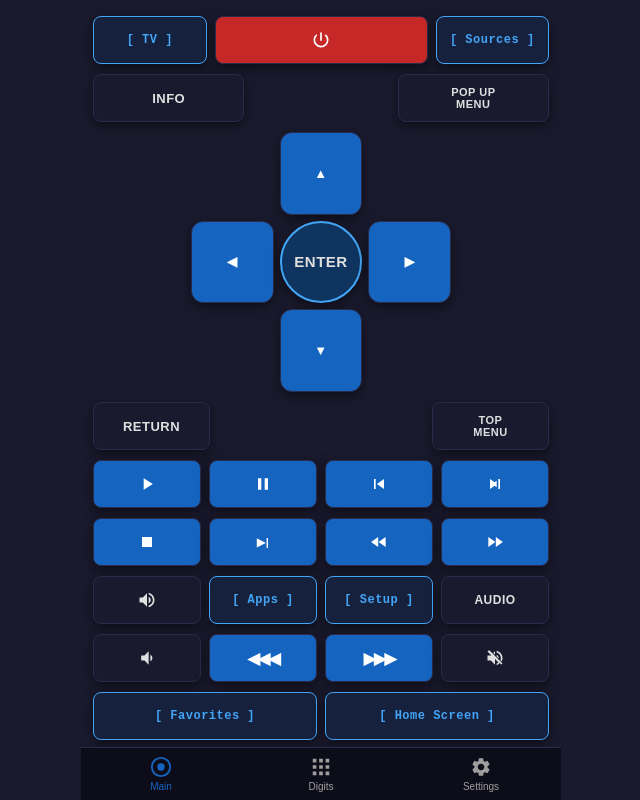
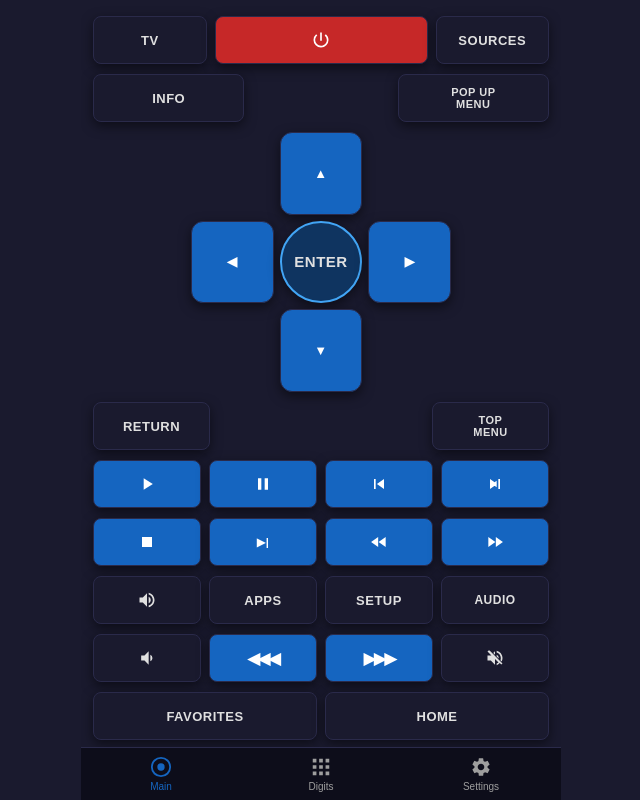
Before and after one commit to sadam6752-tech/ioBroker.dune-hd-remote, a website: page admin/pwa/index.html in a window 1280 px wide. Shown: the whole page, without its empty margins (319-959 px from the left). Drawn offline with Linux system fonts and the light colour scheme.

Commit message:
ux: nav shortcuts use default btn style, remove brackets

```diff
--- a/admin/pwa/css/style.css
+++ b/admin/pwa/css/style.css
@@ -253,17 +253,6 @@ html, body {
 .toggle-switch input:checked + .toggle-slider { background: var(--accent); }
 .toggle-switch input:checked + .toggle-slider::before { transform: translateX(20px); }
 
-/* ── Nav shortcut buttons ─────────────────────────────────────────────────── */
-.btn-nav-shortcut {
-  background: var(--bg2);
-  border: 1px solid var(--accent);
-  color: var(--accent);
-  font-size: 12px;
-  font-weight: 600;
-  font-family: monospace;
-}
-.btn-nav-shortcut:active { filter: brightness(1.4); transform: scale(.95); }
-
 /* ── Text input row ───────────────────────────────────────────────────────── */
 .text-input-row {
   display: flex;
--- a/admin/pwa/index.html
+++ b/admin/pwa/index.html
@@ -18,11 +18,11 @@
 
     <!-- TV / POWER / Sources -->
     <div class="row">
-      <button id="btn-tv"    class="btn btn-nav-shortcut" style="flex:1">[ TV ]</button>
+      <button id="btn-tv"    class="btn" style="flex:1">TV</button>
       <button id="btn-power" class="btn power" style="flex:2" title="Power">
         <svg viewBox="0 0 24 24"><path d="M13 3h-2v10h2V3zm4.83 2.17l-1.42 1.42A6.92 6.92 0 0 1 19 12c0 3.87-3.13 7-7 7A7 7 0 0 1 5 12c0-2.28 1.09-4.3 2.58-5.42L6.17 5.17A8.932 8.932 0 0 0 3 12a9 9 0 0 0 18 0c0-2.74-1.23-5.18-3.17-6.83z"/></svg>
       </button>
-      <button id="btn-sources" class="btn btn-nav-shortcut" style="flex:1">[ Sources ]</button>
+      <button id="btn-sources" class="btn" style="flex:1">SOURCES</button>
     </div>
 
     <!-- INFO / POP UP row -->
@@ -87,8 +87,8 @@
       <button id="btn-vol-up" class="btn" style="flex:1">
         <svg viewBox="0 0 24 24"><path d="M3 9v6h4l5 5V4L7 9H3zm13.5 3A4.5 4.5 0 0 0 14 7.97v8.05c1.48-.73 2.5-2.25 2.5-4.02zM14 3.23v2.06c2.89.86 5 3.54 5 6.71s-2.11 5.85-5 6.71v2.06c4.01-.91 7-4.49 7-8.77s-2.99-7.86-7-8.77z"/></svg>
       </button>
-      <button id="btn-apps"  class="btn btn-nav-shortcut" style="flex:1">[ Apps ]</button>
-      <button id="btn-setup" class="btn btn-nav-shortcut" style="flex:1">[ Setup ]</button>
+      <button id="btn-apps"  class="btn" style="flex:1">APPS</button>
+      <button id="btn-setup" class="btn" style="flex:1">SETUP</button>
       <button id="btn-audio" class="btn" style="flex:1;font-size:12px">AUDIO</button>
     </div>
 
@@ -106,8 +106,8 @@
 
     <!-- Favorites / Home Screen -->
     <div class="row">
-      <button id="btn-favorites"   class="btn btn-nav-shortcut" style="flex:1">[ Favorites ]</button>
-      <button id="btn-home-screen" class="btn btn-nav-shortcut" style="flex:1">[ Home Screen ]</button>
+      <button id="btn-favorites"   class="btn" style="flex:1">FAVORITES</button>
+      <button id="btn-home-screen" class="btn" style="flex:1">HOME</button>
     </div>
 
   </div><!-- /tab-main -->
```
